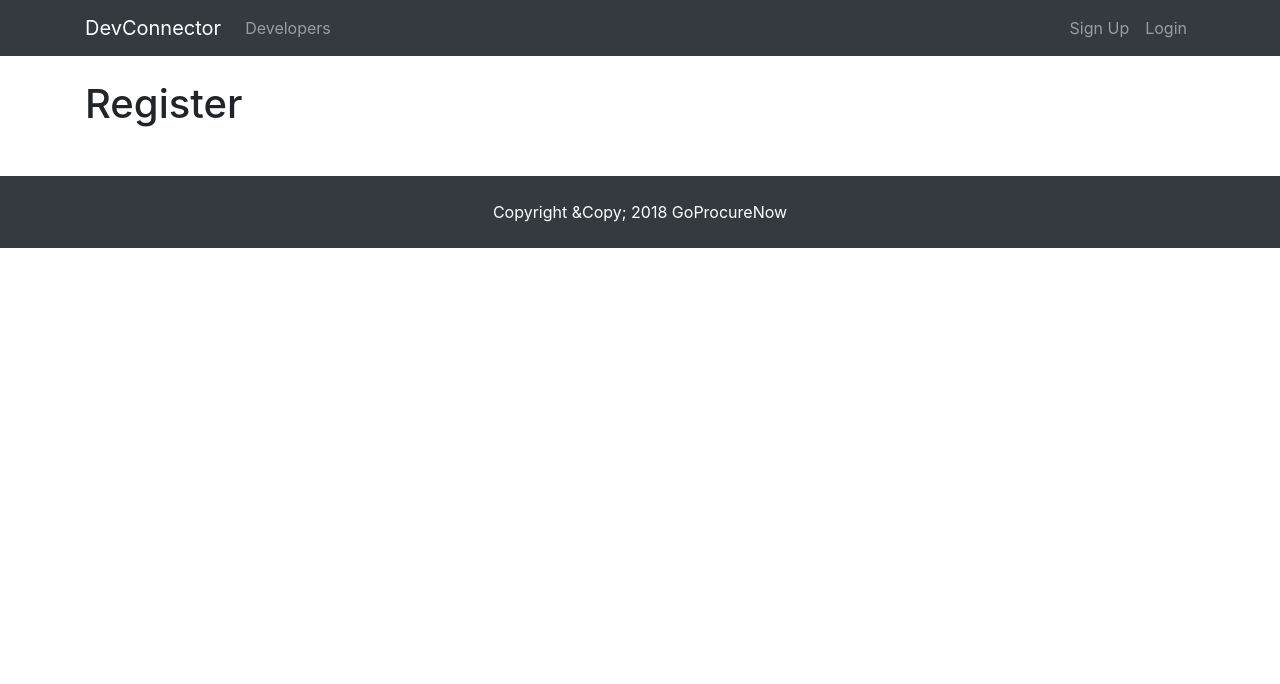
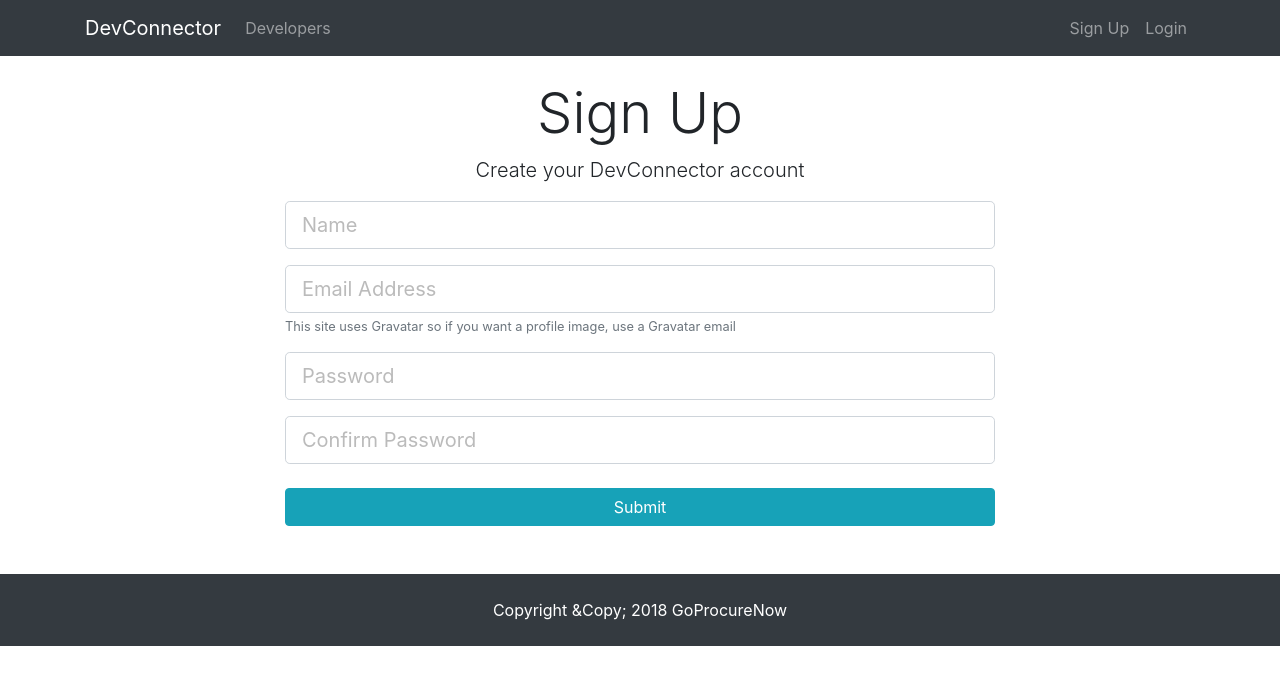
Before and after one commit to toddcoles/goprocurenow, a React (Create React App) app in the folder client/: page /register in a window 1280 px wide. Shown: the top 684 px of the page. Built offline with nearby package versions, Linux system fonts and the light colour scheme.

Commit message:
Adding login and registration for React

```diff
--- a/client/src/components/auth/login.js
+++ b/client/src/components/auth/login.js
@@ -1,10 +1,50 @@
 import React, { Component } from 'react';
 
 class Login extends Component {
+  constructor() {
+    super();
+    this.state = {
+      email: '',
+      password: '',
+      errors: {}
+    };
+
+    this.onChange = this.onChange.bind(this);
+    this.onSubmit = this.onSubmit.bind(this);
+  }
+
   render() {
     return (
-      <div>
-        <h1>Login</h1>
+      <div className="login">
+        <div className="container">
+          <div className="row">
+            <div className="col-md-8 m-auto">
+              <h1 className="display-4 text-center">Log In</h1>
+              <p className="lead text-center">
+                Sign in to your DevConnector account
+              </p>
+              <form action="dashboard.html">
+                <div className="form-group">
+                  <input
+                    type="email"
+                    className="form-control form-control-lg"
+                    placeholder="Email Address"
+                    name="email"
+                  />
+                </div>
+                <div className="form-group">
+                  <input
+                    type="password"
+                    className="form-control form-control-lg"
+                    placeholder="Password"
+                    name="password"
+                  />
+                </div>
+                <input type="submit" className="btn btn-info btn-block mt-4" />
+              </form>
+            </div>
+          </div>
+        </div>
       </div>
     );
   }
--- a/client/src/components/auth/register.js
+++ b/client/src/components/auth/register.js
@@ -1,10 +1,96 @@
 import React, { Component } from 'react';
 
 class Register extends Component {
+  constructor() {
+    super();
+    this.state = {
+      name: '',
+      email: '',
+      password: '',
+      password2: '',
+      errors: {}
+    };
+
+    this.onChange = this.onChange.bind(this);
+    this.onSubmit = this.onSubmit.bind(this);
+  }
+
+  onChange(e) {
+    this.setState({ [e.target.name]: e.target.value });
+  }
+
+  onSubmit(e) {
+    e.preventDefault();
+
+    const newUser = {
+      name: this.state.name,
+      email: this.state.email,
+      password: this.state.password,
+      password2: this.state.password2
+    };
+    console.log(newUser);
+  }
+
   render() {
     return (
-      <div>
-        <h1>Register</h1>
+      <div className="register">
+        <div className="container">
+          <div className="row">
+            <div className="col-md-8 m-auto">
+              <h1 className="display-4 text-center">Sign Up</h1>
+              <p className="lead text-center">
+                Create your DevConnector account
+              </p>
+              <form onSubmit={this.onSubmit}>
+                <div className="form-group">
+                  <input
+                    type="text"
+                    className="form-control form-control-lg"
+                    placeholder="Name"
+                    name="name"
+                    value={this.state.name}
+                    onChange={this.onChange}
+                  />
+                </div>
+                <div className="form-group">
+                  <input
+                    type="email"
+                    className="form-control form-control-lg"
+                    placeholder="Email Address"
+                    name="email"
+                    value={this.state.email}
+                    onChange={this.onChange}
+                  />
+                  <small className="form-text text-muted">
+                    This site uses Gravatar so if you want a profile image, use
+                    a Gravatar email
+                  </small>
+                </div>
+                <div className="form-group">
+                  <input
+                    type="password"
+                    className="form-control form-control-lg"
+                    placeholder="Password"
+                    name="password"
+                    value={this.state.password}
+                    onChange={this.onChange}
+                  />
+                </div>
+                <div className="form-group">
+                  <input
+                    type="password"
+                    className="form-control form-control-lg"
+                    placeholder="Confirm Password"
+                    name="password2"
+                    value={this.state.password2}
+                    onChange={this.onChange}
+                  />
+                </div>
+                <input type="submit" className="btn btn-info btn-block mt-4" />
+              </form>
+            </div>
+          </div>
+        </div>
       </div>
     );
   }
```
Also changed, not shown: 1 other file (tests, documents, lock files or other folders).
